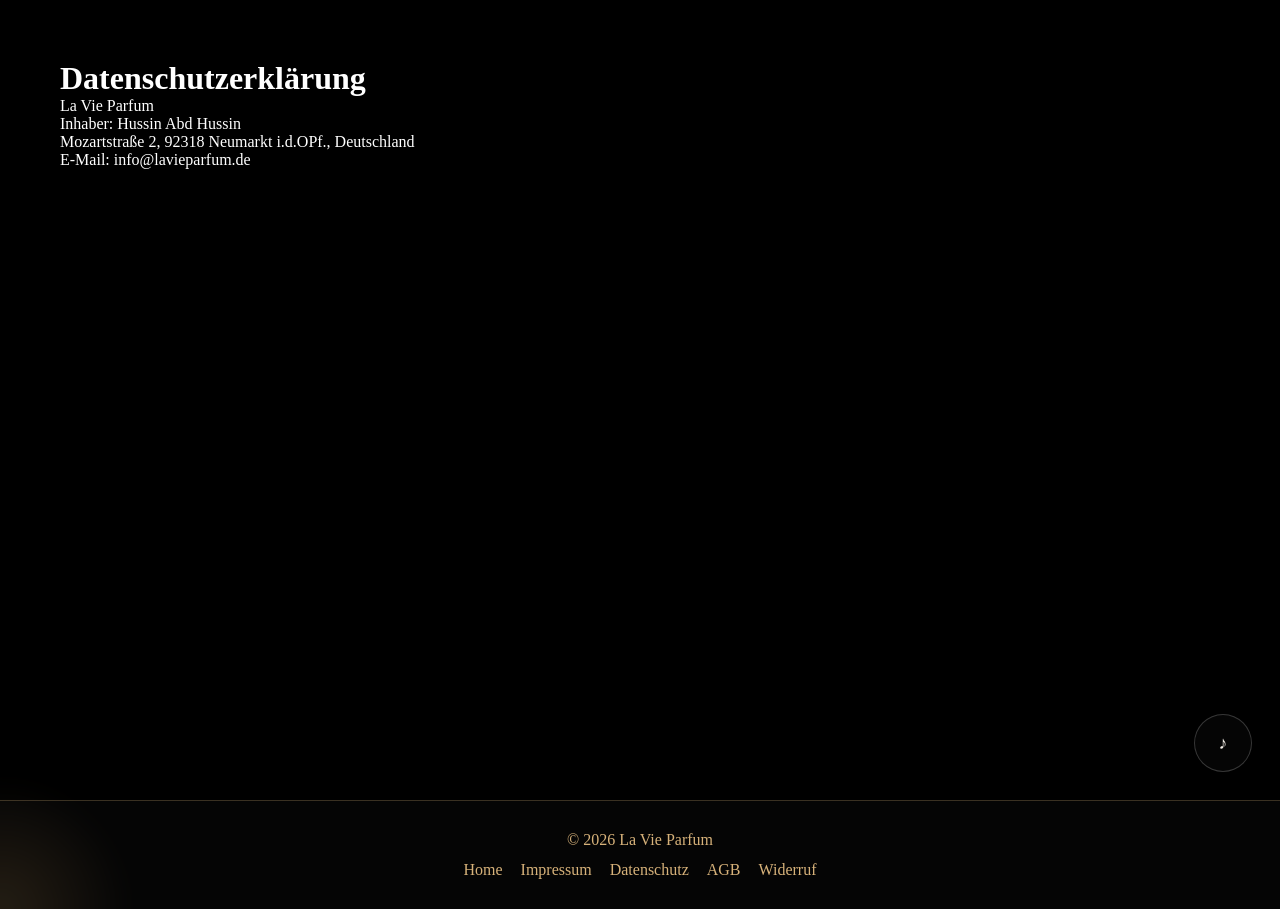
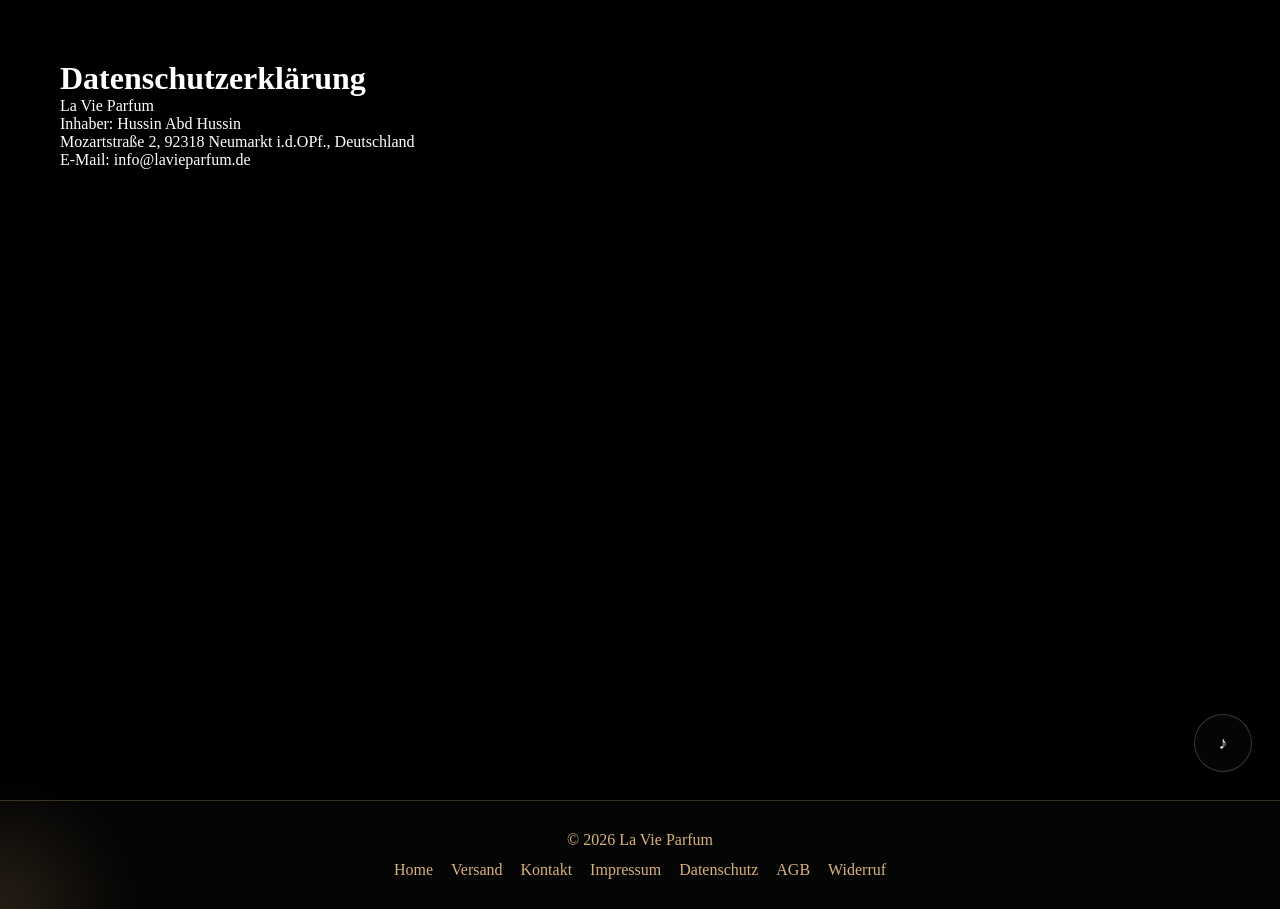
Before and after one commit to Hussin3837/lavie-, a Next.js app: page /datenschutz in a window 1280 px wide. Built offline with nearby package versions, Linux system fonts and the light colour scheme.

Commit message:
Update layout.tsx

```diff
--- a/app/layout.tsx
+++ b/app/layout.tsx
@@ -63,6 +63,8 @@ export default function RootLayout({
 
     <nav style={{ display: "flex", justifyContent: "center", gap: "18px", flexWrap: "wrap" }}>
       <a href="/" style={{ color: "#d7b27a", textDecoration: "none" }}>Home</a>
+      <a href="/versand" style={{ color: "#d7b27a", textDecoration: "none" }}>Versand</a>
+<a href="/kontakt" style={{ color: "#d7b27a", textDecoration: "none" }}>Kontakt</a>
       <a href="/impressum" style={{ color: "#d7b27a", textDecoration: "none" }}>Impressum</a>
       <a href="/datenschutz" style={{ color: "#d7b27a", textDecoration: "none" }}>Datenschutz</a>
       <a href="/agb" style={{ color: "#d7b27a", textDecoration: "none" }}>AGB</a>
```
